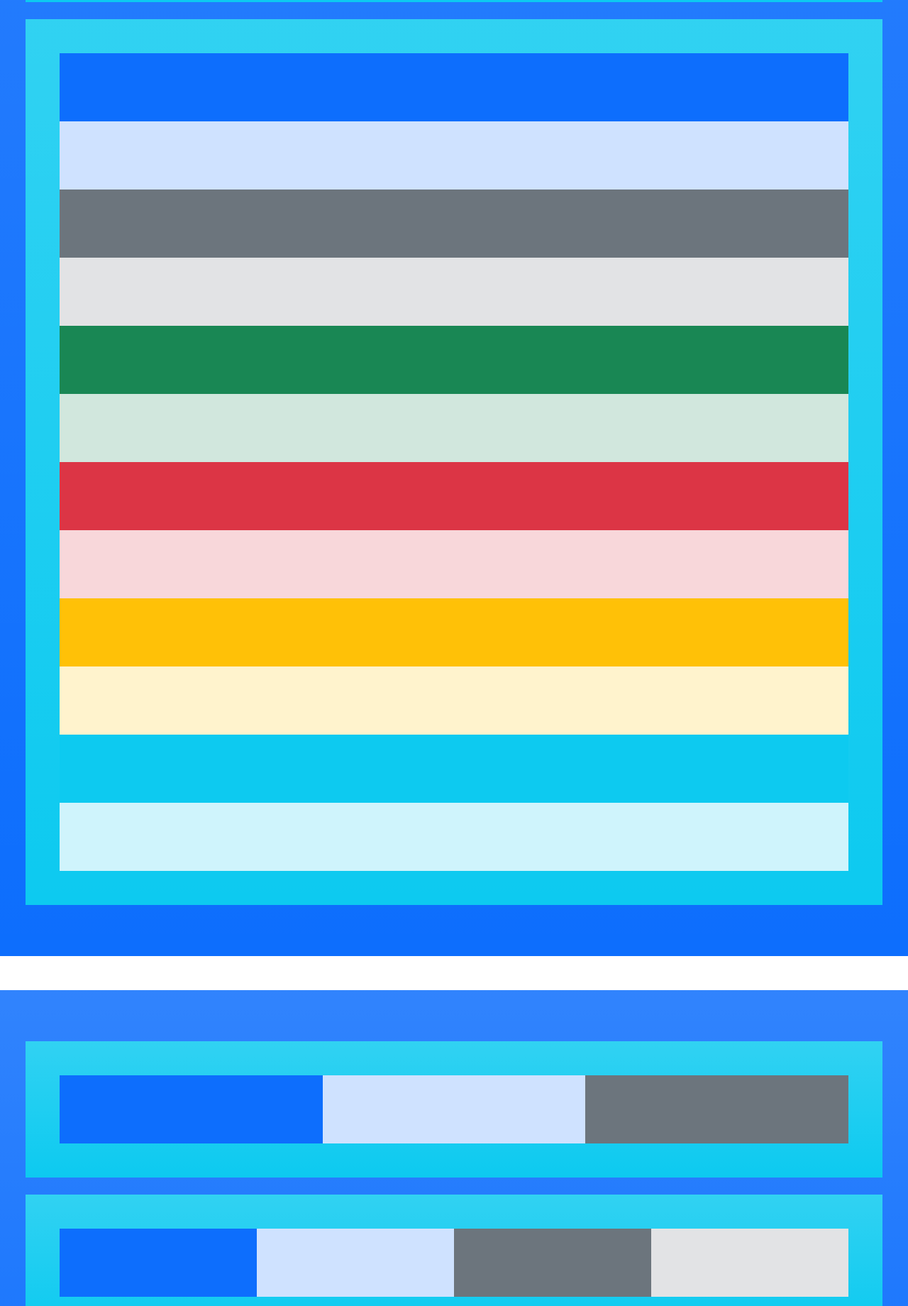
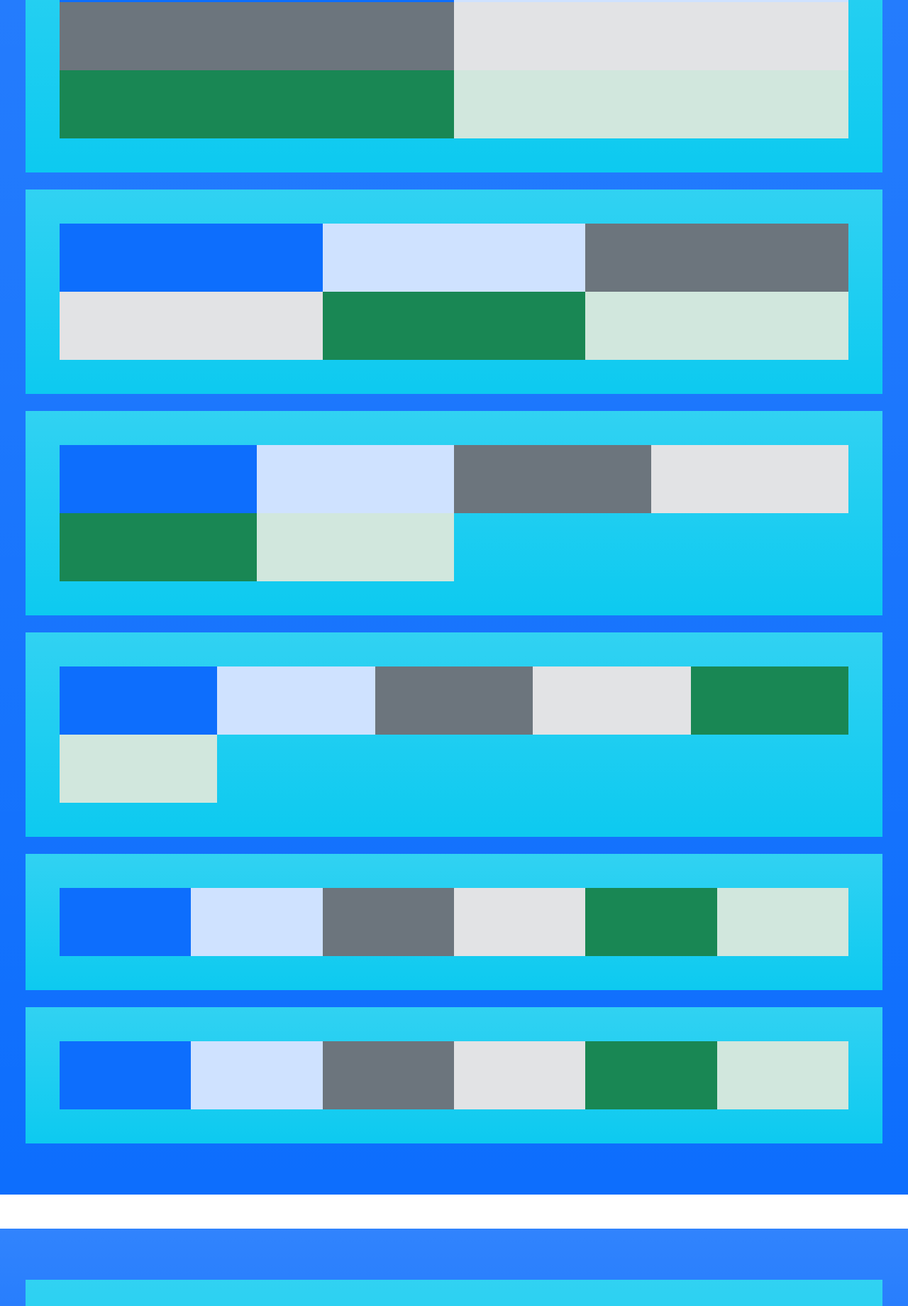
Before and after one commit to Jay-vaghani/bootstrap, a plain HTML site: page index.html in a window 1280 px wide. Shown: the part 957-2797 px from the top of the page at 71% size. Drawn offline with nearby package versions, Linux system fonts and the light colour scheme.

Commit message:
row col done

```diff
--- a/index.html
+++ b/index.html
@@ -18,92 +18,97 @@
 
 
 
-    <!-- (1) Different breakpoints in col -->
-
+    <!-- (1) different row-col class range to adjust the size of col  -->
 
     <div class="container-fluid my-5 p-5 bg-primary bg-gradient">
 
 
-        <div class="row p-5 bg-info bg-gradient my-4">
-            <div class="col-sm-6 p-5 bg-primary "></div>
-            <div class="col-sm-6 p-5 bg-primary-subtle "></div>
+        <div class="row p-5 bg-info row-cols-1 bg-gradient my-4">
+            <div class="col p-5 bg-primary "></div>
+            <div class="col p-5 bg-primary-subtle "></div>
+            <div class="col p-5 bg-secondary "></div>
+            <div class="col p-5 bg-secondary-subtle "></div>
+            <div class="col p-5 bg-success"></div>
+            <div class="col p-5 bg-success-subtle "></div>
+        </div>
+
+        <div class="row p-5 bg-info row-cols-2 bg-gradient my-4">
+            <div class="col p-5 bg-primary "></div>
+            <div class="col p-5 bg-primary-subtle "></div>
+            <div class="col p-5 bg-secondary "></div>
+            <div class="col p-5 bg-secondary-subtle "></div>
+            <div class="col p-5 bg-success"></div>
+            <div class="col p-5 bg-success-subtle "></div>
+        </div>
+
+        <div class="row p-5 bg-info row-cols-3 bg-gradient my-4">
+            <div class="col p-5 bg-primary "></div>
+            <div class="col p-5 bg-primary-subtle "></div>
+            <div class="col p-5 bg-secondary "></div>
+            <div class="col p-5 bg-secondary-subtle "></div>
+            <div class="col p-5 bg-success"></div>
+            <div class="col p-5 bg-success-subtle "></div>
         </div>
 
 
-        <div class="row p-5 bg-info bg-gradient my-4">
-            <div class="col-md-4 p-5 bg-primary "></div>
-            <div class="col-md-4 p-5 bg-primary-subtle "></div>
-            <div class="col-md-4 p-5 bg-secondary "></div>
-        </div>
-
-        <div class="row p-5 bg-info bg-gradient my-4">
-            <div class="col-lg-3 p-5 bg-primary "></div>
-            <div class="col-lg-3 p-5 bg-primary-subtle "></div>
-            <div class="col-lg-3 p-5 bg-secondary "></div>
-            <div class="col-lg-3 p-5 bg-secondary-subtle "></div>
-        </div>
-
-        <div class="row p-5 bg-info bg-gradient my-4">
-            <div class="col-xl-2 p-5 bg-primary "></div>
-            <div class="col-xl-2 p-5 bg-primary-subtle "></div>
-            <div class="col-xl-2 p-5 bg-secondary "></div>
-            <div class="col-xl-2 p-5 bg-secondary-subtle "></div>
-            <div class="col-xl-2 p-5 bg-success"></div>
-            <div class="col-xl-2 p-5 bg-success-subtle "></div>
+        <div class="row p-5 bg-info row-cols-4 bg-gradient my-4">
+            <div class="col p-5 bg-primary "></div>
+            <div class="col p-5 bg-primary-subtle "></div>
+            <div class="col p-5 bg-secondary "></div>
+            <div class="col p-5 bg-secondary-subtle "></div>
+            <div class="col p-5 bg-success"></div>
+            <div class="col p-5 bg-success-subtle "></div>
         </div>
 
 
-        <div class="row p-5 bg-info bg-gradient my-4">
-            <div class="col-xxl-1 p-5 bg-primary "></div>
-            <div class="col-xxl-1 p-5 bg-primary-subtle "></div>
-            <div class="col-xxl-1 p-5 bg-secondary "></div>
-            <div class="col-xxl-1 p-5 bg-secondary-subtle "></div>
-            <div class="col-xxl-1 p-5 bg-success"></div>
-            <div class="col-xxl-1 p-5 bg-success-subtle "></div>
-            <div class="col-xxl-1 p-5 bg-danger "></div>
-            <div class="col-xxl-1 p-5 bg-danger-subtle "></div>
-            <div class="col-xxl-1 p-5 bg-warning "></div>
-            <div class="col-xxl-1 p-5 bg-warning-subtle "></div>
-            <div class="col-xxl-1 p-5 bg-info"></div>
-            <div class="col-xxl-1 p-5 bg-info-subtle "></div>
+        <div class="row p-5 bg-info row-cols-5 bg-gradient my-4">
+            <div class="col p-5 bg-primary "></div>
+            <div class="col p-5 bg-primary-subtle "></div>
+            <div class="col p-5 bg-secondary "></div>
+            <div class="col p-5 bg-secondary-subtle "></div>
+            <div class="col p-5 bg-success"></div>
+            <div class="col p-5 bg-success-subtle "></div>
         </div>
+
+
+        <div class="row p-5 bg-info row-cols-6 bg-gradient my-4">
+            <div class="col p-5 bg-primary "></div>
+            <div class="col p-5 bg-primary-subtle "></div>
+            <div class="col p-5 bg-secondary "></div>
+            <div class="col p-5 bg-secondary-subtle "></div>
+            <div class="col p-5 bg-success"></div>
+            <div class="col p-5 bg-success-subtle "></div>
+        </div>
+
+
+        <div class="row p-5 bg-info row-cols-6 bg-gradient my-4">
+            <div class="col p-5 bg-primary "></div>
+            <div class="col p-5 bg-primary-subtle "></div>
+            <div class="col p-5 bg-secondary "></div>
+            <div class="col p-5 bg-secondary-subtle "></div>
+            <div class="col p-5 bg-success"></div>
+            <div class="col p-5 bg-success-subtle "></div>
+        </div>
+
+
     </div>
 
 
 
-    <!-- (2)  breakpoints in col with different combination -->
 
+    <!-- (2) different breakpoints on row-col class keep in mind that you have to define every row-col size in every breakpoint other wise it will mess up the layout -->
 
     <div class="container-fluid my-5 p-5 bg-primary bg-gradient">
 
 
-        <div class="row p-5 bg-info bg-gradient my-4">
-            <div class="col-lg-4 col-md-12 p-5 bg-primary "></div>
-            <div class="col-lg-4 col-md-12 p-5 bg-primary-subtle "></div>
-            <div class="col-lg-4 col-md-12 p-5 bg-secondary "></div>
-        </div>
-
-        <div class="row p-5 bg-info bg-gradient my-4">
-            <div class="col-lg-3 col-md-4 col-sm-12 p-5 bg-primary "></div>
-            <div class="col-lg-3 col-md-4 col-sm-12 p-5 bg-primary-subtle "></div>
-            <div class="col-lg-3 col-md-4 col-sm-12 p-5 bg-secondary "></div>
-            <div class="col-lg-3 col-md-4 col-sm-12 p-5 bg-secondary-subtle "></div>
-        </div>
-
-
-        <div class="row p-5 bg-info bg-gradient my-4">
-            <div class="col-xxl-1 col-xl-2 col-lg-3 col-md-4 col-sm-6 col-12 p-5 bg-primary "></div>
-            <div class="col-xxl-1 col-xl-2 col-lg-3 col-md-4 col-sm-6 col-12 p-5 bg-primary-subtle "></div>
-            <div class="col-xxl-1 col-xl-2 col-lg-3 col-md-4 col-sm-6 col-12 p-5 bg-secondary "></div>
-            <div class="col-xxl-1 col-xl-2 col-lg-3 col-md-4 col-sm-6 col-12 p-5 bg-secondary-subtle "></div>
-            <div class="col-xxl-1 col-xl-2 col-lg-3 col-md-4 col-sm-6 col-12 p-5 bg-success"></div>
-            <div class="col-xxl-1 col-xl-2 col-lg-3 col-md-4 col-sm-6 col-12 p-5 bg-success-subtle "></div>
-            <div class="col-xxl-1 col-xl-2 col-lg-3 col-md-4 col-sm-6 col-12 p-5 bg-danger "></div>
-            <div class="col-xxl-1 col-xl-2 col-lg-3 col-md-4 col-sm-6 col-12 p-5 bg-danger-subtle "></div>
-            <div class="col-xxl-1 col-xl-2 col-lg-3 col-md-4 col-sm-6 col-12 p-5 bg-warning "></div>
-            <div class="col-xxl-1 col-xl-2 col-lg-3 col-md-4 col-sm-6 col-12 p-5 bg-warning-subtle "></div>
-            <div class="col-xxl-1 col-xl-2 col-lg-3 col-md-4 col-sm-6 col-12 p-5 bg-info"></div>
-            <div class="col-xxl-1 col-xl-2 col-lg-3 col-md-4 col-sm-6 col-12 p-5 bg-info-subtle "></div>
+        <div
+            class="row p-5 bg-info row-cols-xxl-6 row-cols-xl-5 row-cols-lg-4 row-cols-md-3 row-cols-sm-2 row-cols-1 bg-gradient my-4">
+            <div class="col p-5 bg-primary "></div>
+            <div class="col p-5 bg-primary-subtle "></div>
+            <div class="col p-5 bg-secondary "></div>
+            <div class="col p-5 bg-secondary-subtle "></div>
+            <div class="col p-5 bg-success"></div>
+            <div class="col p-5 bg-success-subtle "></div>
         </div>
 
 
```
Also changed, not shown: Notes.txt.
